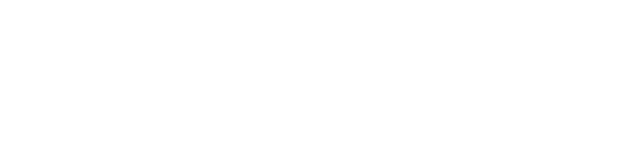
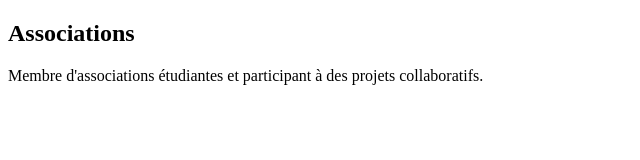
Before and after one commit to dignygurvan-cmd/mon-cv, a plain HTML site: page index.html in a window 1280 px wide. Shown: the whole page, without its empty margins (0-640 px from the left). Drawn offline with Linux system fonts and the light colour scheme.

Commit message:
mise en place de la section associations

```diff
--- a/index.html
+++ b/index.html
@@ -7,6 +7,8 @@
     <link rel="stylesheet" href="style.css">
 </head>
 <body>
+    <h2>Associations</h2>
+<p>Membre d'associations étudiantes et participant à des projets collaboratifs.</p>
 
 </body>
 </html>
```
